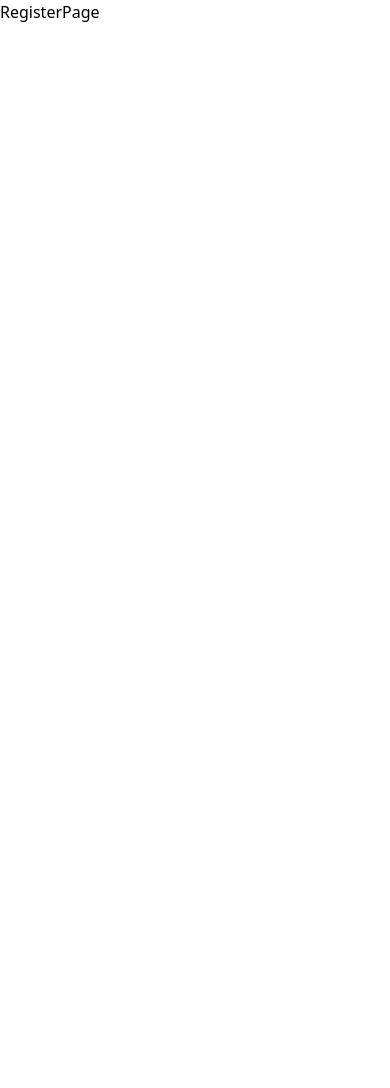
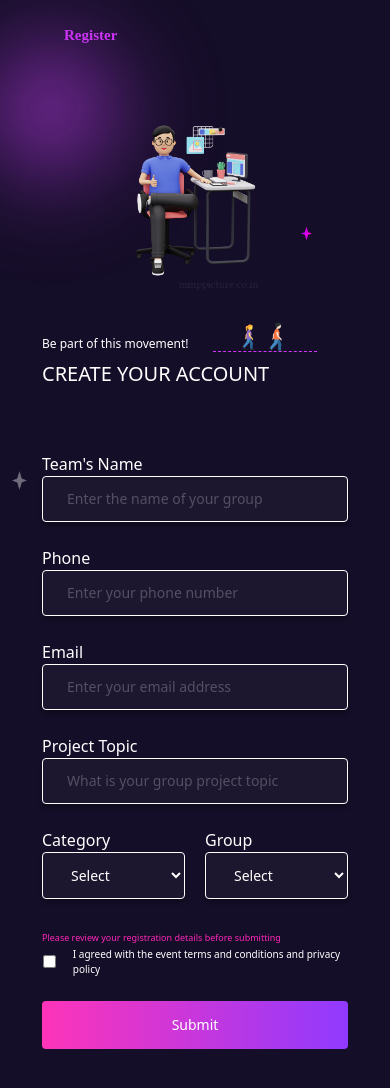
Before and after one commit to dExtinctedCoder/getLinked, a React (Vite) app: page /register in a window 390 px wide. Shown: the top 1088 px of the page. Before the commit the page ends 844 px from the top, so only its background shows below. Built offline with nearby package versions, Linux system fonts and the light colour scheme.

Commit message:
feat: build responsive 'register page' component

```diff
--- a/src/pages/registerPage.tsx
+++ b/src/pages/registerPage.tsx
@@ -1,7 +1,209 @@
 import React from "react";
+import Nav from "../components/sections/nav";
+import Button from "../components/utilities/button";
+import ManEmoji from "../assets/images/image_processing20200511-10310-13mnlsx.png";
+import WomanEmoji from "../assets/images/1f6b6-2640.png";
+import ManOkay from "../assets/images/3d-graphic-designer-showing-thumbs-up-png 1.png";
+import STAR_PURPLE from "../assets/images/sata-gra.png";
+import STARGray from "../assets/images/stargray.png";
+import STAR from "../assets/images/star.png";
+import BlurPurple1 from "../assets/images/purple-lens-flare-png.png";
+import BlurPurple2 from "../assets/images/purple-lens-flare-png-2.png";
 
 const RegisterPage = (): React.ReactElement => {
-	return <div>RegisterPage</div>;
+	return (
+		<div className="relative overflow-hidden pry-black text-white min-h-screen pb-16 lg:pb-32">
+			<div className="hidden md:block">
+				<Nav />
+			</div>
+			<div className="flex items-center px-16 py-6 md:hidden">
+				<h3 className="text-[15px] font-bold font-['Clash_Display'] text-[#D434FE]">
+					Register
+				</h3>
+			</div>
+			<div className="z-10 relative px-[42px] md:pt-16 lg:flex lg:justify-between">
+				<section className="pt-8 pb-10 w-full md:flex md:flex-col md:gap-y-4">
+					<img
+						src={ManOkay}
+						alt="man-okay-illustration"
+						className="max-w-[195px] m-auto mb-6 lg:min-w-full lg:m-0"
+					/>
+					<div className="flex items-end gap-x-6 mb-2 md:hidden">
+						<p className="text-xs">Be part of this movement!</p>
+						<div className="relative flex items-center justify-center px-6 w-fit">
+							<img src={WomanEmoji} alt="woman-emoji" />
+							<img src={ManEmoji} alt="man-emoji" />
+							<span className="absolute bottom-0 left-0 right-0 border-b border-dashed border-[#D434FE]"></span>
+						</div>
+					</div>
+					<h4 className="text-xl pb-6 md:hidden">CREATE YOUR ACCOUNT</h4>
+				</section>
+				<section className="w-full md:p-16 md:rounded-xl md:bg-[#FFFFFF08] md:shadow-[0px_4px_4px_0px_#0000003f]">
+					<section className="hidden w-full md:block">
+						<h3 className="text-[32px] font-semibold font-['Clash_Display'] text-[#D434FE]">
+							Register
+						</h3>
+						<div className="flex items-end gap-x-4 mb-2">
+							<p className="text-sm w-fit">Be part of this movement!</p>
+							<div className="relative flex items-center justify-center w-fit px-6">
+								<img src={WomanEmoji} alt="woman-emoji" />
+								<img src={ManEmoji} alt="man-emoji" />
+								<span className="absolute bottom-0 left-0 right-0 border-b border-dashed border-[#D434FE]"></span>
+							</div>
+						</div>
+						<h4 className="text-2xl pb-8 pt-4">CREATE YOUR ACCOUNT</h4>
+					</section>
+					<form className="flex flex-col items-center justify-between gap-y-6 md:flex-row md:flex-wrap md:gap-x-0 md:gap-y-8">
+						<div className="w-full md:w-[48%]">
+							<label className="pb-[6px]" htmlFor="first-name-field">
+								Team&apos;s Name
+							</label>
+							<input
+								type="text"
+								name="first-name-field"
+								id="first-name-field"
+								placeholder="Enter the name of your group"
+								className="w-full py-3 px-6 rounded border border-white focus:border-[#D434FE] focus:outline-none bg-[#FFFFFF08] shadow-[0px_4px_4px_0px_#0000003f] text-sm font-normal text-white placeholder:text-[#ffffff3f]"
+							/>
+						</div>
+						<div className="w-full md:w-[48%]">
+							<label className="pb-[6px]" htmlFor="phone-number-field">
+								Phone
+							</label>
+							<input
+								type="tel"
+								name="phone-number-field"
+								id="phone-number-field"
+								placeholder="Enter your phone number"
+								className="w-full py-3 px-6 rounded border border-white focus:border-[#D434FE] focus:outline-none bg-[#FFFFFF08] shadow-[0px_4px_4px_0px_#0000003f] text-sm font-normal text-white placeholder:text-[#ffffff3f]"
+							/>
+						</div>
+						<div className="w-full md:w-[48%]">
+							<label className="pb-[6px]" htmlFor="email-field">
+								Email
+							</label>
+							<input
+								type="email"
+								name="email-field"
+								id="email-field"
+								placeholder="Enter your email address"
+								className="w-full py-3 px-6 rounded border border-white focus:border-[#D434FE] focus:outline-none bg-[#FFFFFF08] shadow-[0px_4px_4px_0px_#0000003f] text-sm font-normal text-white placeholder:text-[#ffffff3f]"
+							/>
+						</div>
+						<div className="w-full md:w-[48%]">
+							<label className="pb-[6px]" htmlFor="project-topic-field">
+								Project Topic
+							</label>
+							<input
+								type="text"
+								name="project-topic-field"
+								id="project-topic-field"
+								placeholder="What is your group project topic"
+								className="w-full py-3 px-6 rounded border border-white focus:border-[#D434FE] focus:outline-none bg-[#FFFFFF08] shadow-[0px_4px_4px_0px_#0000003f] text-sm font-normal text-white placeholder:text-[#ffffff3f]"
+							/>
+						</div>
+						<div className="w-full flex items-center justify-between gap-x-5">
+							<div className="w-full">
+								<label className="pb-[6px]" htmlFor="category-select-options">
+									Category
+								</label>
+								<select
+									className="cursor-pointer w-full py-3 px-6 rounded border border-white focus:border-[#D434FE] focus:outline-none bg-[#FFFFFF08] shadow-[0px_4px_4px_0px_#0000003f] text-sm font-normal text-white"
+									name="category-select-options"
+									id="category-select-options"
+								>
+									<option className="text-black" selected>
+										Select
+									</option>
+									<option className="text-black" value="category-one">
+										Category One
+									</option>
+									<option className="text-black" value="category-two">
+										Category Two
+									</option>
+									<option className="text-black" value="category-three">
+										Category Three
+									</option>
+								</select>
+							</div>
+							<div className="w-full">
+								<label className="pb-[6px]" htmlFor="group-size-options">
+									Group
+								</label>
+								<select
+									className="cursor-pointer w-full py-3 px-6 rounded border border-white focus:border-[#D434FE] focus:outline-none bg-[#FFFFFF08] shadow-[0px_4px_4px_0px_#0000003f] text-sm font-normal text-white"
+									name="group-size-options"
+									id="group-size-options"
+								>
+									<option className="text-black" selected>
+										Select
+									</option>
+									<option className="text-black" value="two-four">
+										Between two(2) to four(4)
+									</option>
+									<option className="text-black" value="five-eight">
+										Between five(5) to eight(8)
+									</option>
+									<option className="text-black" value="over-eight">
+										More than eight(8)
+									</option>
+								</select>
+							</div>
+						</div>
+						<div className="self-start">
+							<span className="text-[9px] pb-3 text-[#FF26B9]">
+								Please review your registration details before submitting
+							</span>
+							<div className="flex items-center gap-x-4">
+								<input
+									type="checkbox"
+									name="checkbox"
+									id="checkbox"
+									className="w-4 cursor-pointer accent-[#FF26B9]"
+								/>
+								<small className="text-[10px]">
+									I agreed with the event terms and conditions and privacy
+									policy
+								</small>
+							</div>
+						</div>
+						<Button text="Submit" extras="w-full md:hidden" />
+						<Button text="Register Now" extras="hidden w-full md:flex" />
+					</form>
+				</section>
+				<img
+					src={STAR_PURPLE}
+					alt="purple-star"
+					className="absolute top-[16%] right-[20%] lg:left-[5%] lg:top-[10%]"
+				/>
+				<img
+					src={STARGray}
+					alt="grey-star"
+					className="absolute left-[3%] top-[41%] w-[15px] lg:left-auto lg:right-[15%] lg:top-[10%]"
+				/>
+				<img
+					src={STARGray}
+					alt="grey-star"
+					className="hidden absolute left-[4%] bottom-0 lg:left-[10%] md:block"
+				/>
+				<img
+					src={STAR}
+					alt="white-star"
+					className="hidden absolute right-[10%] -bottom-[4%] w-[20px] lg:right-[10%] md:block"
+				/>
+			</div>
+			<img
+				src={BlurPurple1}
+				alt="blur-purple"
+				className="absolute top-[0%] -left-[30%] opacity-70 lg:opacity-60 lg:-left-[40%] lg:top-0"
+			/>
+			<img
+				src={BlurPurple2}
+				alt="blur-purple"
+				className="absolute hidden opacity-60 lg:-right-[25%] lg:-bottom-[30%] bg-blend-hard-light md:block"
+			/>
+		</div>
+	);
 };
 
 export default RegisterPage;
```
